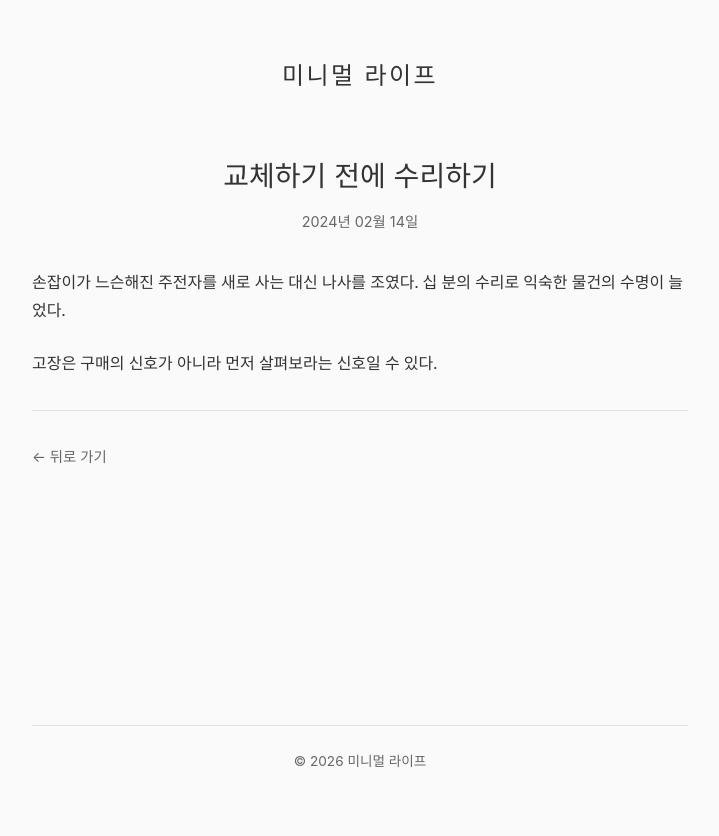
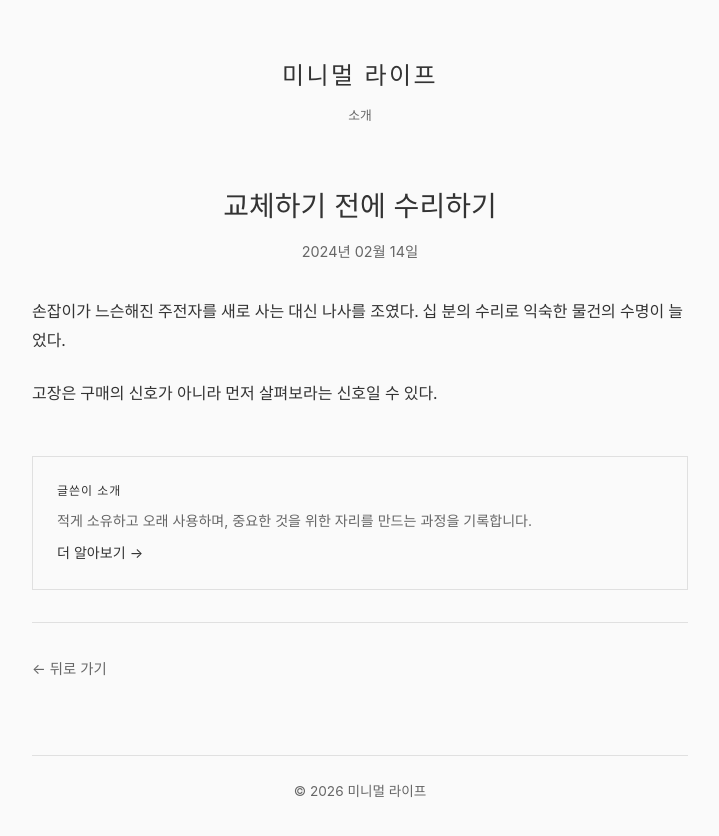
Before and after one commit to ipari/minimal-life, a Jekyll site: the page built from _posts/2024-02-14-repair-first.md, in a window 1280 px wide. Shown: the top 836 px of the page, without its empty margins (280-999 px from the left). Built offline with Jekyll 4.4.1, drawn with Linux system fonts in a browser that asks for light colours.

Commit message:
Move About navigation to header

```diff
--- a/_data/ui.yml
+++ b/_data/ui.yml
@@ -18,6 +18,10 @@ en:
   past_items: Things from before
   about: About this blog
   about_summary: Who I am and why I keep these notes
+  about_nav: About
+  author_title: About the author
+  author_summary: I write about owning less, using things longer, and making room for what matters.
+  author_more: Read more
 ko:
   site_title: 미니멀 라이프
   description: 덜어내며 살아가는 일상의 기록
@@ -38,3 +42,7 @@ ko:
   past_items: 지나온 물건들
   about: 이 블로그에 대하여
   about_summary: 내가 누구인지, 무엇을 위해 기록하는지 소개합니다
+  about_nav: 소개
+  author_title: 글쓴이 소개
+  author_summary: 적게 소유하고 오래 사용하며, 중요한 것을 위한 자리를 만드는 과정을 기록합니다.
+  author_more: 더 알아보기
--- a/_includes/home.html
+++ b/_includes/home.html
@@ -96,8 +96,3 @@
   </div>
 </section>
 {% endif %}
-
-<aside class="home-about" aria-label="{{ t.about }}">
-  <p>{{ t.about_summary }}</p>
-  <a href="/{{ lang }}/about/">{{ t.about }} &rarr;</a>
-</aside>
--- a/_layouts/default.html
+++ b/_layouts/default.html
@@ -15,6 +16,9 @@
   <div class="container">
     <header class="site-header">
       <a href="/{{ lang }}/" class="site-title">{{ t.site_title }}</a>
+      <nav class="site-nav" aria-label="{{ t.about_nav }}">
+        <a href="{{ about_url }}"{% if page.url == about_url %} aria-current="page"{% endif %}>{{ t.about_nav }}</a>
+      </nav>
     </header>
 
     <main class="content">
--- a/_layouts/post.html
+++ b/_layouts/post.html
@@ -12,4 +12,10 @@ layout: default
   <div class="post-content">
     {{ content }}
   </div>
+
+  <aside class="author-card" aria-labelledby="author-card-title">
+    <p class="author-card-label" id="author-card-title">{{ site.data.ui[page.lang].author_title }}</p>
+    <p>{{ site.data.ui[page.lang].author_summary }}</p>
+    <a href="/{{ page.lang }}/about/">{{ site.data.ui[page.lang].author_more }} &rarr;</a>
+  </aside>
 </article>
--- a/assets/css/style.css
+++ b/assets/css/style.css
@@ -59,6 +59,21 @@ body {
 
 .site-title:hover {
   color: var(--color-accent);
+}
+
+.site-nav {
+  margin-top: var(--space-2);
+  font-size: 0.8rem;
+}
+
+.site-nav a {
+  color: var(--color-text-light);
+  text-decoration: none;
+}
+
+.site-nav a:hover,
+.site-nav a[aria-current="page"] {
+  color: var(--color-text);
 }
 
 /* Content */
@@ -188,28 +203,6 @@ body {
 .inventory-toggle-wrap {
   margin-top: var(--space-7);
   text-align: center;
-}
-
-.home-about {
-  margin-top: var(--space-7);
-  padding-top: var(--space-5);
-  border-top: 1px solid var(--color-border);
-  color: var(--color-text-light);
-  font-size: 0.9rem;
-  text-align: center;
-}
-
-.home-about p {
-  margin-bottom: var(--space-2);
-}
-
-.home-about a {
-  color: var(--color-text);
-  text-decoration: none;
-}
-
-.home-about a:hover {
-  color: var(--color-accent);
 }
 
 /* Recent Items */
@@ -471,6 +464,36 @@ body {
   margin: 2rem 0;
 }
 
+.author-card {
+  margin-top: var(--space-7);
+  padding: var(--space-5);
+  border: 1px solid var(--color-border);
+  color: var(--color-text-light);
+  font-size: 0.88rem;
+}
+
+.author-card-label {
+  margin-bottom: var(--space-2);
+  color: var(--color-text);
+  font-size: 0.75rem;
+  font-weight: 500;
+  letter-spacing: 0.08em;
+  text-transform: uppercase;
+}
+
+.author-card > p:not(.author-card-label) {
+  margin-bottom: var(--space-2);
+}
+
+.author-card a {
+  color: var(--color-text);
+  text-decoration: none;
+}
+
+.author-card a:hover {
+  color: var(--color-accent);
+}
+
 /* Page */
 .page-header {
   margin-bottom: var(--space-6);
```
Also changed, not shown: other parts of _layouts/default.html (+1 -0 lines).
